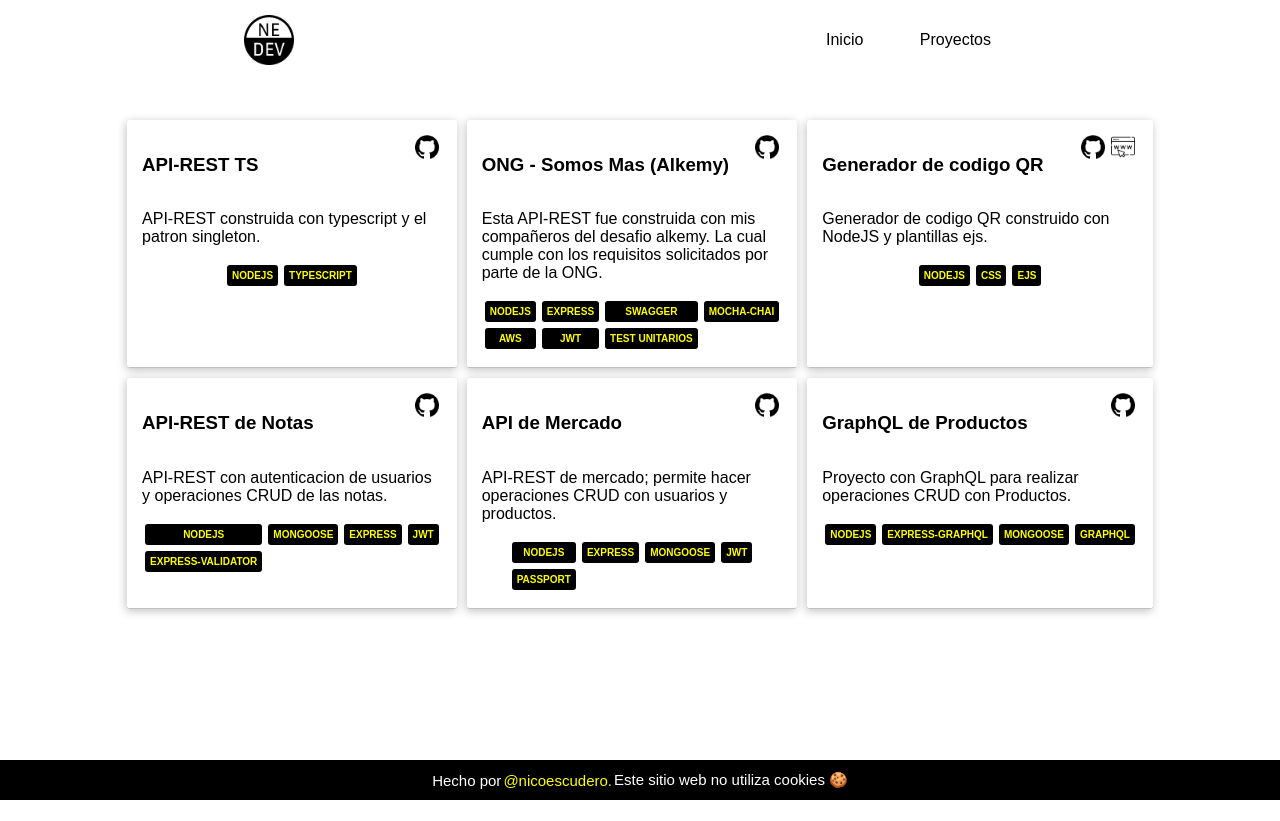
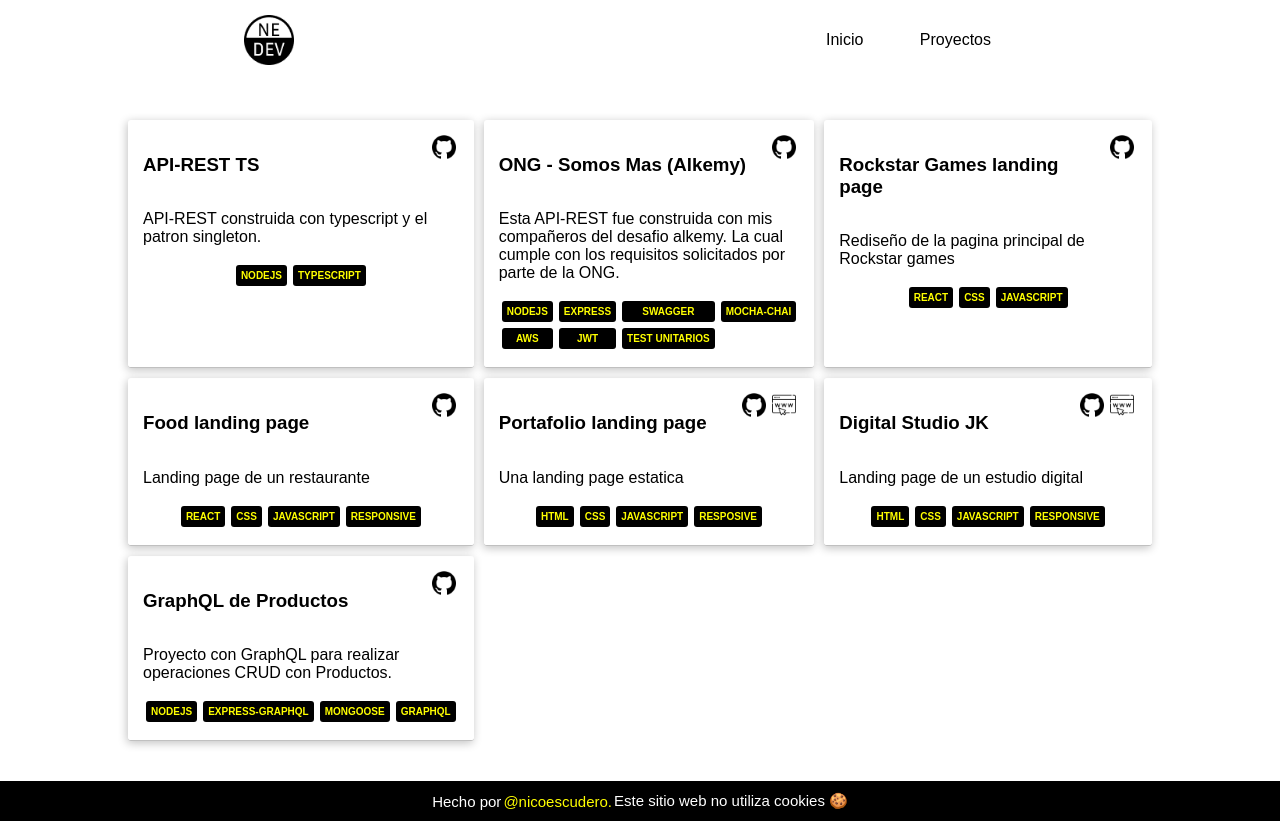
Before and after one commit to nicoescudero/Blog-nextjs, a Next.js app: page /projects in a window 1280 px wide. Before the commit the page ends 800 px from the top, so only its background shows below. Built offline with nearby package versions, Linux system fonts and the light colour scheme; a web font is replaced by a local one.

Commit message:
update: projects

```diff
--- a/pages/api/hello.js
+++ /dev/null
@@ -1,5 +0,0 @@
-// Next.js API route support: https://nextjs.org/docs/api-routes/introduction
-
-export default function handler(req, res) {
-  res.status(200).json({ name: 'John Doe' })
-}
--- a/pages/projects.js
+++ b/pages/projects.js
@@ -34,45 +34,62 @@ export default function Projects (){
     technology: ['NODEJS','EXPRESS','SWAGGER','MOCHA-CHAI','AWS','JWT','TEST UNITARIOS'],
   },
   {
-    title: 'Generador de codigo QR',
+    title: 'Rockstar Games landing page',
     links: [
       {
-        href: 'https://github.com/nicoescudero/qr-code-generator',
+        href: 'https://github.com/nicoescudero/rs-clone',
+        src: github,
+        alt: 'github'
+      },
+    ],
+    description: 'Rediseño de la pagina principal de Rockstar games',
+    technology: ['REACT','CSS','JAVASCRIPT'],
+  },
+  {
+    title: 'Food landing page',
+    links: [
+      {
+        href: 'https://github.com/nicoescudero/food-landing-page',
+        src: github,
+        alt: 'github'
+      },
+    ],
+    description: 'Landing page de un restaurante',
+    technology: ['REACT','CSS','JAVASCRIPT','RESPONSIVE'],
+  },
+  {
+    title: 'Portafolio landing page',
+    links: [
+      {
+        href: 'https://github.com/nicoescudero/Portfolio-Design1',
         src: github,
         alt: 'github'
       },
       {
-        href: 'https://qr-code-gntor.herokuapp.com/',
+        href: 'https://nicoescudero.github.io/Portfolio-Design1/',
         src: siteweb,
-        alt: 'SiteWeb'
-      }
+        alt: 'siteweb'
+      },
     ],
-    description: 'Generador de codigo QR construido con NodeJS y plantillas ejs.',
-    technology: ['NODEJS','CSS','EJS'],
+    description: 'Una landing page estatica ',
+    technology: ['HTML','CSS','JAVASCRIPT','RESPOSIVE'],
   },
   {
-    title: 'API-REST de Notas',
+    title: 'Digital Studio JK',
     links: [
       {
-        href: 'https://github.com/nicoescudero/Api-Notes',
+        href: 'https://github.com/nicoescudero/Digital-Studio-LandingPage',
         src: github,
         alt: 'github'
       },
-    ],
-    description: 'API-REST con autenticacion de usuarios y operaciones CRUD de las notas.',
-    technology: ['NODEJS','MONGOOSE','EXPRESS','JWT','EXPRESS-VALIDATOR'],
-  },
-  {
-    title: 'API de Mercado',
-    links: [
       {
-        href: 'https://github.com/nicoescudero/Api_Market',
-        src: github,
-        alt: 'github'
+        href: 'https://nicoescudero.github.io/Digital-Studio-LandingPage/',
+        src: siteweb,
+        alt: 'siteweb'
       },
     ],
-    description: 'API-REST de mercado; permite hacer operaciones CRUD con usuarios y productos.',
-    technology: ['NODEJS','EXPRESS','MONGOOSE','JWT','PASSPORT'],
+    description: 'Landing page de un estudio digital',
+    technology: ['HTML','CSS','JAVASCRIPT','RESPONSIVE'],
   },
   {
     title: 'GraphQL de Productos',
@@ -102,7 +119,7 @@ export default function Projects (){
                     {
                       item.links.map((link,index) => (
                         <div className={styles.link} key={index}>
-                          <a href={link.href}><Image src={link.src} alt={link.alt} className={styles.iconGH}/></a>
+                          <a href={link.href} target='_blank' rel='noreferrer'><Image src={link.src} alt={link.alt} className={styles.iconGH}/></a>
                         </div>
                       ))
                     }
--- a/styles/Projects.module.css
+++ b/styles/Projects.module.css
@@ -15,8 +15,8 @@
 }
 
 .footer{
-  background-color: black;
-  color: white;
+  background-color: #000;
+  color: #fff;
   text-align: center;
   display: flex;
   flex-direction: row;
@@ -25,8 +25,7 @@
   justify-content: center;
   height: 5vh;
   width: 100%;
-  position: absolute;
-  bottom: 0;
+  margin-top: 5vh;
 }
 
 .footer > p{
@@ -72,19 +71,14 @@
   display: grid;
   grid-template-columns: repeat(4, max-content);
   justify-content: center;
-  align-items: center;
 }
 
 @media (max-width: 1200px){
   .main{
-    grid-template-columns: repeat(3, 1fr);
+    grid-template-columns: repeat(2, 1fr);
   }
   .article{
     padding: 10px;
-  }
-  .footer{
-    position: relative;
-    margin-top: 10vh;
   }
 }
 
```
